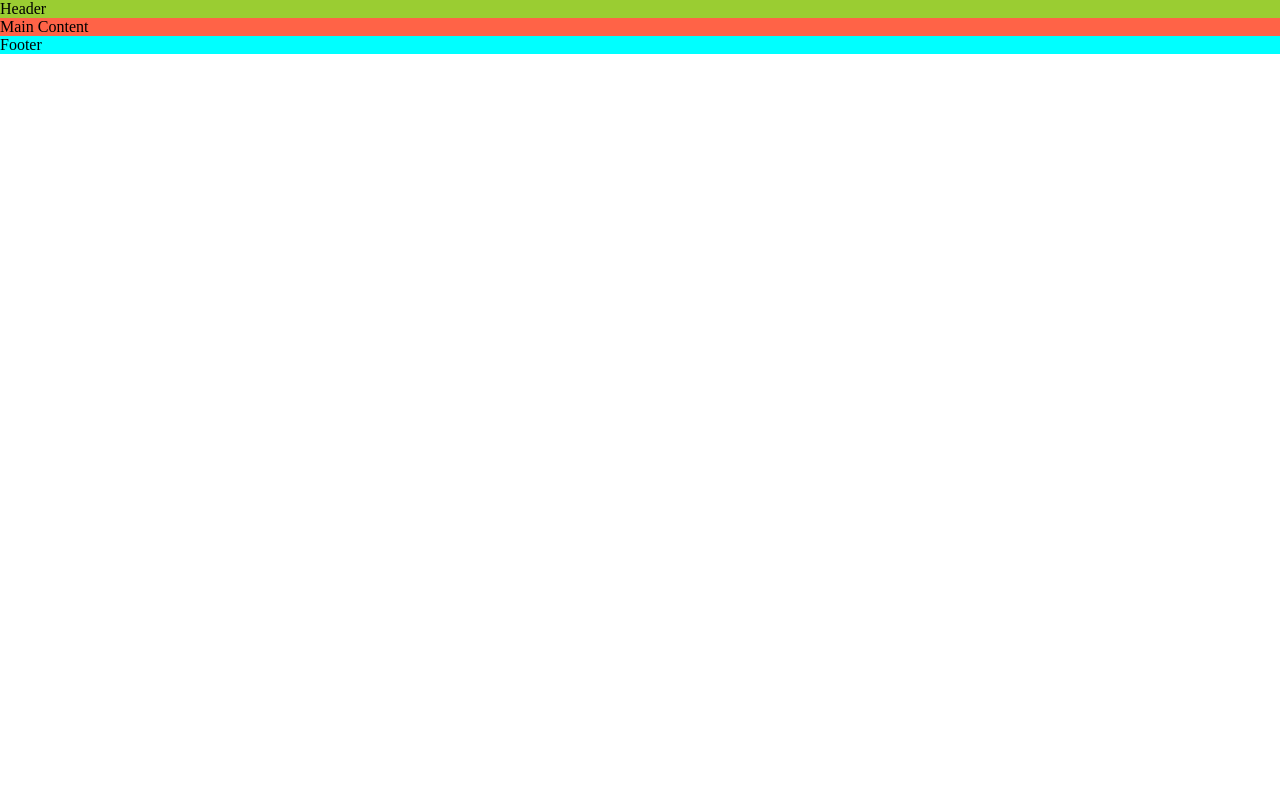
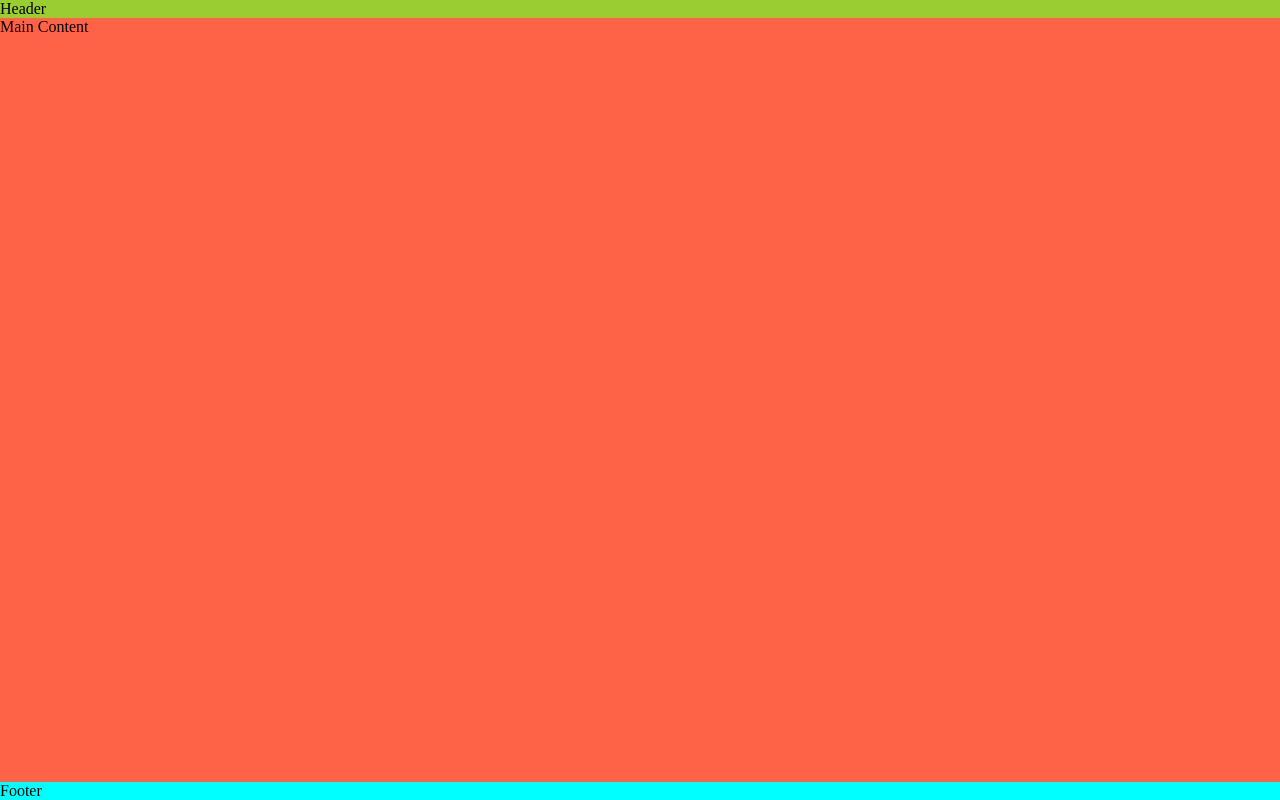
Before and after one commit to AnnieRho7/aligned, a plain HTML site: page index.html in a window 1280 px wide. Drawn offline with Linux system fonts and the light colour scheme.

Commit message:
push footer down using flex styles

```diff
--- a/assets/css/style.css
+++ b/assets/css/style.css
@@ -3,6 +3,14 @@
     padding: 0;
     margin: 0;
     box-sizing: border-box;
+}
+
+/* General styles */
+body {
+    min-height: 100vh;
+    display: flex;
+    flex-direction: column;
+    color: ##544750;
 }
 /*Header*/
 header {
@@ -12,6 +20,8 @@ header {
 /*Main Content*/
 main {
     background-color: tomato;
+    /*Make main element take up any surplus space to push footer down*/
+    flex: 1 0 auto;
 }
 
 /*Footer*/
```
